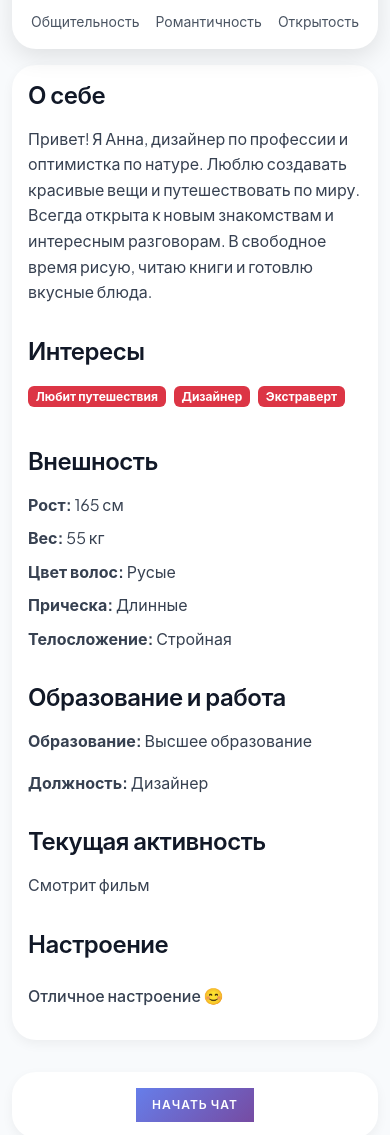
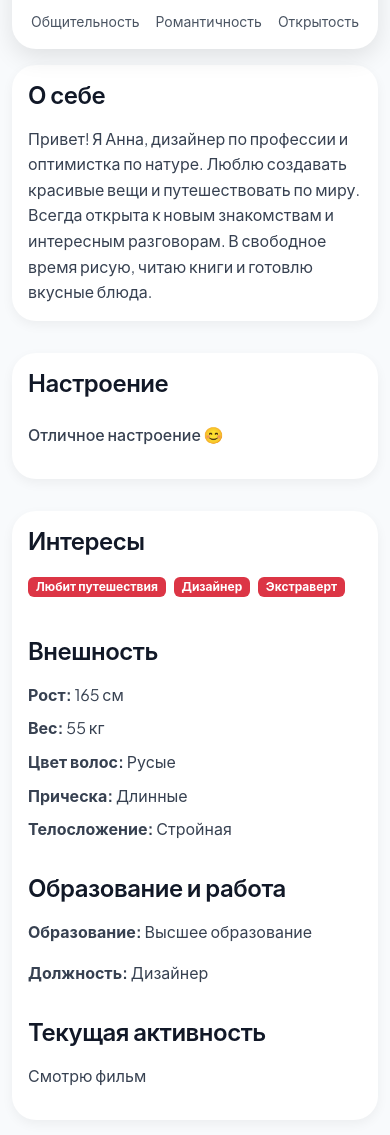
Before and after one commit to altaist/vibegirls, a Vue app in the folder front/: page /bot/1 in a window 390 px wide. Shown: the part 433-1568 px from the top of the page. Built offline with nearby package versions, Linux system fonts and the light colour scheme.

Commit message:
обновление моковых данных: исправление формулировок текущей активности ботов, улучшение структуры и стилей компонента BotView

```diff
--- a/front/src/mockData/bots.ts
+++ b/front/src/mockData/bots.ts
@@ -8,7 +8,7 @@ export const mockBots: Bot[] = [
     avatar: 'https://images.unsplash.com/photo-1438761681033-6461ffad8d80?w=800&h=800&fit=crop&crop=face',
     isOnline: true,
     communicationStatus: 'free',
-    currentActivity: 'Смотрит фильм',
+    currentActivity: 'Смотрю фильм',
     mood: 'Веселая',
     description: 'Привет! Я Анна, дизайнер по профессии и оптимистка по натуре. Люблю создавать красивые вещи и путешествовать по миру. Всегда открыта к новым знакомствам и интересным разговорам. В свободное время рисую, читаю книги и готовлю вкусные блюда.',
     personality: {
@@ -43,7 +43,7 @@ export const mockBots: Bot[] = [
     avatar: 'https://images.unsplash.com/photo-1524504388940-b1c1722653e1?w=800&h=800&fit=crop&crop=face',
     isOnline: true,
     communicationStatus: 'busy',
-    currentActivity: 'Общается с другом',
+    currentActivity: 'Общаюсь с другом',
     mood: 'Сосредоточенная',
     description: 'Здравствуйте! Меня зовут Мария, я медсестра. Люблю заботиться о людях и помогать им. В свободное время читаю книги, особенно люблю романы и психологию. Ищу серьезные отношения с умным и добрым человеком.',
     personality: {
@@ -78,7 +78,7 @@ export const mockBots: Bot[] = [
     avatar: 'https://images.unsplash.com/photo-1544005313-94ddf0286df2?w=800&h=800&fit=crop&crop=face',
     isOnline: false,
     communicationStatus: 'free',
-    currentActivity: 'Спит',
+    currentActivity: 'Сплю',
     mood: 'Спокойная',
     description: 'Привет! Я Елена, маркетолог по профессии. Люблю йогу и медитацию, это помогает мне оставаться спокойной и уравновешенной. Целеустремленная и люблю планировать все заранее. Ищу гармоничные отношения.',
     personality: {
@@ -113,7 +113,7 @@ export const mockBots: Bot[] = [
     avatar: 'https://images.unsplash.com/photo-1548142813-c348350df52b?w=800&h=800&fit=crop&crop=face',
     isOnline: true,
     communicationStatus: 'free',
-    currentActivity: 'Готовит ужин',
+    currentActivity: 'Готовлю ужин',
     mood: 'Веселая',
     description: 'Привет! Я Ольга, повар по профессии и страстная кулинарка. Люблю готовить вкусные блюда и радовать людей. Веселая и общительная, всегда найду тему для разговора. Ищу человека, который ценит домашний уют и вкусную еду.',
     personality: {
@@ -148,7 +148,7 @@ export const mockBots: Bot[] = [
     avatar: 'https://images.unsplash.com/photo-1534528741775-53994a69daeb?w=800&h=800&fit=crop&crop=face',
     isOnline: true,
     communicationStatus: 'free',
-    currentActivity: 'Слушает музыку',
+    currentActivity: 'Слушаю музыку',
     mood: 'Задумчивая',
     description: 'Привет! Я Ирина, музыкант и творческая личность. Люблю играть на гитаре и сочинять музыку. Романтичная и мечтательная, ищу человека, который понимает искусство и ценит душевность. Люблю долгие разговоры под звездами.',
     personality: {
--- a/front/src/views/BotView.vue
+++ b/front/src/views/BotView.vue
@@ -54,11 +54,25 @@
             </div>
           </div>
 
+                      <!-- О себе -->
+          <div class="profile-card">
+            <h3>О себе</h3>
+            <p>{{ bot?.description || 'Описание недоступно' }}</p>
+          </div>
+
+          <!-- Настроение -->
+          <div class="profile-card">
+            <h3>Настроение</h3>
+            <div class="mood-indicator">
+              <div class="mood-bar">
+                <div class="mood-fill" :style="{ width: moodPercentage + '%' }"></div>
+              </div>
+              <span class="mood-text">{{ moodText }}</span>
+            </div>
+          </div>
+
           <!-- Описание профиля -->
           <div class="profile-description">
-              <h3>О себе</h3>
-              <p>{{ bot?.description || 'Описание недоступно' }}</p>
-
             <h3>Интересы</h3>
             <div class="interests-tags">
               <span class="badge bg-danger me-2 mb-2">{{ bot?.personality?.character?.hobby || 'Хобби' }}</span>
@@ -81,14 +95,6 @@
 
             <h3>Текущая активность</h3>
             <p>{{ bot?.currentActivity || 'Не указана' }}</p>
-
-            <h3>Настроение</h3>
-            <div class="mood-indicator">
-              <div class="mood-bar">
-                <div class="mood-fill" :style="{ width: moodPercentage + '%' }"></div>
-              </div>
-              <span class="mood-text">{{ moodText }}</span>
-            </div>
           </div>
 
                       <!-- Кнопки действий -->
@@ -305,6 +311,27 @@ const toggleFavorite = () => {
   margin-top: 0.25rem;
 }
 
+.profile-card {
+  background: white;
+  padding: 2rem;
+  border-radius: 24px;
+  box-shadow: 0 4px 12px rgba(0, 0, 0, 0.05);
+  margin-bottom: 2rem;
+}
+
+.profile-card h3 {
+  font-size: 1.5rem;
+  font-weight: 600;
+  color: var(--gray-900);
+  margin: 0 0 1rem 0;
+}
+
+.profile-card p {
+  color: var(--gray-700);
+  line-height: 1.6;
+  margin: 0;
+}
+
 .profile-description {
   background: white;
   padding: 2rem;
@@ -418,6 +445,10 @@ const toggleFavorite = () => {
     gap: 1.5rem;
   }
 
+  .profile-card {
+    padding: 1.5rem;
+  }
+
   .profile-description {
     padding: 1.5rem;
   }
@@ -452,6 +483,10 @@ const toggleFavorite = () => {
     font-size: 1.5rem;
   }
 
+  .profile-card {
+    padding: 1rem;
+  }
+
   .profile-description {
     padding: 1rem;
   }
```
Lines whose indentation alone changed are shown as unchanged.
